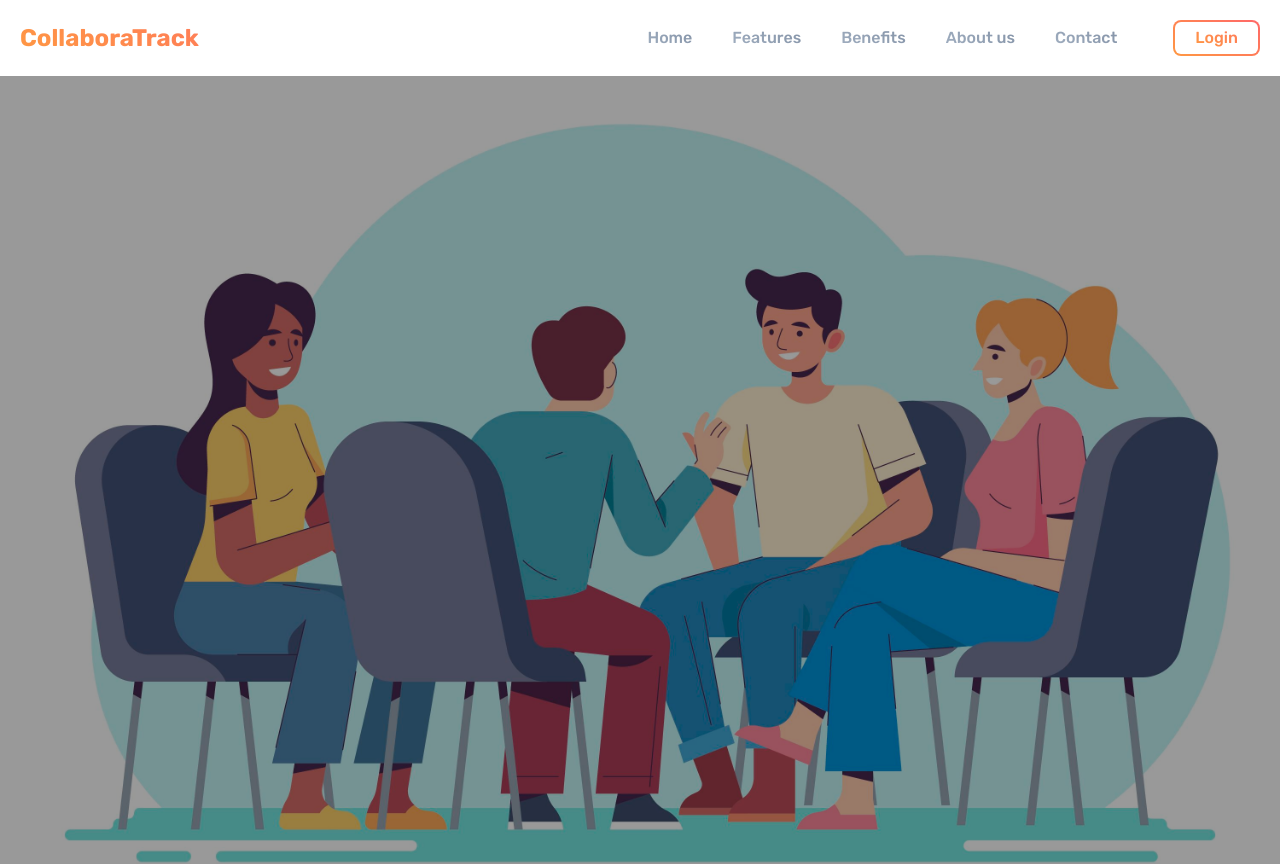
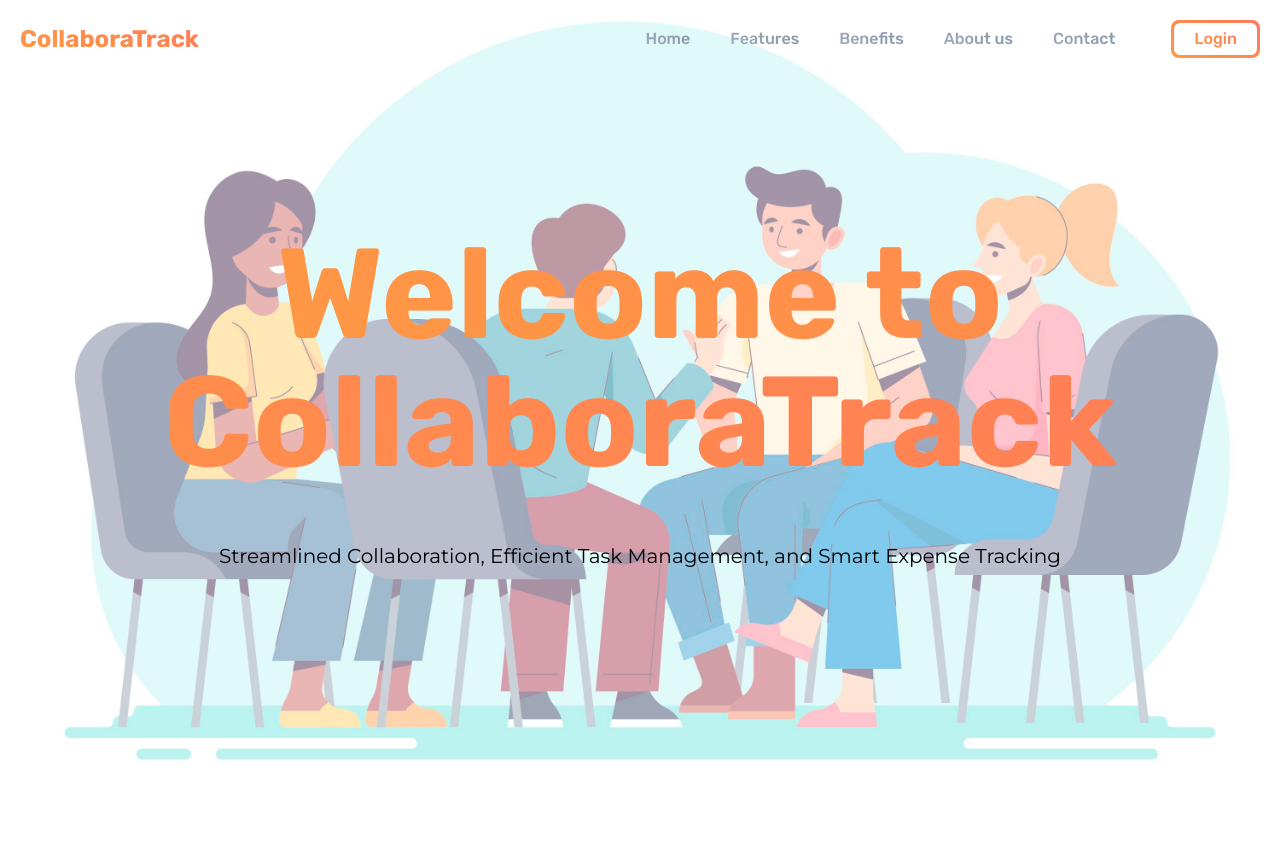
Before and after one commit to shafayetullah7/task-tracker-client-side, a React (Vite) app: page / in a window 1280 px wide. Shown: the top 864 px of the page. Built offline with nearby package versions, Linux system fonts and the light colour scheme.

Commit message:
banner 1

```diff
--- a/src/components/common/DefaultScreen.tsx
+++ /dev/null
@@ -1,11 +0,0 @@
-import { Outlet } from "react-router-dom";
-
-const DefaultScreen = () => {
-    return (
-        <div className="max-w-[1280px] mx-auto font-rubik">
-            <Outlet />
-        </div>
-    );
-};
-
-export default DefaultScreen;
--- a/src/components/common/Nav.tsx
+++ b/src/components/common/Nav.tsx
@@ -40,7 +40,7 @@ const Nav = () => {
                 <ul className='hidden md:flex justify-end gap-10 text-[1rem] text-gray-500 font-[500]'>
                     {navItems.map((item, index) => <li className='cursor-pointer hover:font-semibold hover:scale-110 duration-300 active:scale-95' key={index}><GrayGradientText>{item.label}</GrayGradientText></li>)}
                 </ul>
-                <div className='p-[2px] rounded-lg bg-primary-gradient hover:scale-105 active:scale-95 duration-300'>
+                <div className='p-[3px] rounded-lg gradient-background active:scale-95 '>
                     <button className='text-[1rem] px-5 py-1 rounded-md font-[500] hover:text-white bg-white active:scale-95 duration-300'><GradientText>Login</GradientText></button>
                 </div>
 
--- a/src/components/home/Banner.tsx
+++ /dev/null
@@ -1,11 +0,0 @@
-import banner1 from '../../assets/banner1.jpg';
-const Banner = () => {
-    return (
-        <div className='relative'>
-            <img src={banner1} alt="banner image" />
-            <div className='absolute inset-0 bg-black bg-opacity-40'></div>
-        </div>
-    );
-};
-
-export default Banner;
--- /dev/null
+++ b/src/components/home/header/Banner.tsx
@@ -0,0 +1,28 @@
+
+import { motion } from 'framer-motion';
+// import DefaultScreen from '../../utils/DefaultScreen';
+// import GradientText from '../../utils/GradientText';
+
+// import Nav from "../../common/Nav";
+import DefaultScreen from "../../utils/DefaultScreen";
+import GradientText from "../../utils/GradientText";
+
+// import banner1 from '../../assets/image/banner1.jpg';
+const Banner = () => {
+
+    // const
+
+    return (
+        <DefaultScreen>
+            <div className="">
+                <motion.h1 initial={{ scale: 0, opacity: 0 }} animate={{ scale: 1, opacity: 1 }} transition={{ type: "spring", duration: 1, stiffness: 50, damping: 10 }} className="text-9xl font-bold w-fit text-center mx-auto"><GradientText>Welcome to CollaboraTrack</GradientText></motion.h1>
+                <div className="text-center w-3/4 mx-auto mt-14">
+                    <motion.p initial={{ opacity: 0, y: -10 }} animate={{ opacity: 1, y: 0 }} transition={{ duration: 1, delay: 1.5 }} className="text-xl dark:text-gray-300 font-montserrat">Streamlined Collaboration, Efficient Task Management, and Smart Expense Tracking</motion.p>
+
+                </div>
+            </div>
+        </DefaultScreen>
+    );
+};
+
+export default Banner;
--- /dev/null
+++ b/src/components/home/header/Header.tsx
@@ -0,0 +1,23 @@
+import Nav from "../../common/Nav";
+import Banner from "./Banner";
+
+const Header = () => {
+    return (
+        <div className="relative bg-hero-banner bg-cover bg-center bg-opacity-20 h-screen flex justify-center items-center">
+            {/* <img src={banner1} alt="banner image" /> */}
+            {/* <div className='absolute inset-0 bg-black bg-opacity-40'></div> */}
+
+            <div className="absolute inset-0 dark:bg-black bg-white bg-opacity-50 dark:bg-opacity-70 z-10"></div>
+            <div className="w-full h-full">
+                <div className="sticky top-0 left-0 right-0 z-20">
+                    <Nav></Nav>
+                </div>
+                <div className="absolute inset-0 flex justify-center items-center z-10">
+                    <Banner></Banner>
+                </div>
+            </div>
+        </div>
+    );
+};
+
+export default Header;
--- /dev/null
+++ b/src/components/utils/DefaultScreen.tsx
@@ -0,0 +1,15 @@
+import { ReactNode } from "react";
+
+type TdefaultScreenProps = {
+    children: ReactNode
+}
+
+const DefaultScreen = ({ children }: TdefaultScreenProps) => {
+    return (
+        <div className="max-w-[1280px] mx-auto">
+            {children}
+        </div>
+    );
+};
+
+export default DefaultScreen;
--- /dev/null
+++ b/src/components/utils/TypingText.tsx
@@ -0,0 +1,10 @@
+
+const TypingText = () => {
+    return (
+        <div>
+
+        </div>
+    );
+};
+
+export default TypingText;
--- a/src/index.css
+++ b/src/index.css
@@ -28,3 +28,18 @@
     background-position: -100% 0;
     background-image: linear-gradient(30deg, #FF9843, #FF6868)
 }
+
+.gradient-background {
+    background-image: linear-gradient(30deg, #FF9843, #FF6868);
+    transition: background-position 0.4s ease;
+    background-size: 200% 100%;
+
+}
+
+.gradient-background:hover {
+    background-position: -100% 0;
+}
+
+.banner-background {
+    background-image: url('/src/assets/image/banner1.jpg');
+}
--- a/src/pages/Home.tsx
+++ b/src/pages/Home.tsx
@@ -1,5 +1,7 @@
 import Nav from "../components/common/Nav";
-import Banner from "../components/home/Banner";
+import Banner from "../components/home/header/Banner";
+import Header from "../components/home/header/Header";
+
 import GradientText from "../components/utils/GradientText";
 
 
@@ -8,18 +10,11 @@ const Home = () => {
 
     return (
         <div className="relative w-full">
-            <header className="">
-                <div className="sticky top-0 left-0 right-0 z-10">
-                    <Nav></Nav>
-                </div>
-                {/* <Nav></Nav> */}
-                <div >
-                    <Banner></Banner>
-                </div>
-
+            <header className="relative">
+                <Header></Header>
             </header>
 
-            <div className="w-64 h-20 m-20 bg-primary-gradient"></div>
+            <div className="w-64 h-20 m-20 gradient-background"></div>
             <p className="text-3xl"><GradientText>Hello World</GradientText></p>
 
         </div>
--- /dev/null
+++ b/src/pages/MainLayout.tsx
@@ -0,0 +1,11 @@
+import { Outlet } from "react-router-dom";
+
+const MainLayout = () => {
+    return (
+        <div className="font-rubik">
+            <Outlet />
+        </div>
+    );
+};
+
+export default MainLayout;
--- a/src/router/router.tsx
+++ b/src/router/router.tsx
@@ -1,12 +1,12 @@
 import { createBrowserRouter } from "react-router-dom";
 import Home from "../pages/Home";
-import DefaultScreen from "../components/common/DefaultScreen";
 import Error from "../pages/Error";
+import MainLayout from "../pages/MainLayout";
 
 const routes = createBrowserRouter([
     {
         path: '/',
-        element: <DefaultScreen></DefaultScreen>,
+        element: <MainLayout />,
         errorElement: <Error></Error>,
         children: [
             {
--- a/tailwind.config.js
+++ b/tailwind.config.js
@@ -17,6 +17,7 @@ export default {
       },
       backgroundImage: {
         "primary-gradient": "linear-gradient(30deg, #FF9843, #FF6868)",
+        "hero-banner": "url('/src/assets/image/banner1.jpg')",
       },
     },
   },
```
Also changed, not shown: src/assets/image/banner1.jpg (renamed from src/assets/banner1.jpg).
